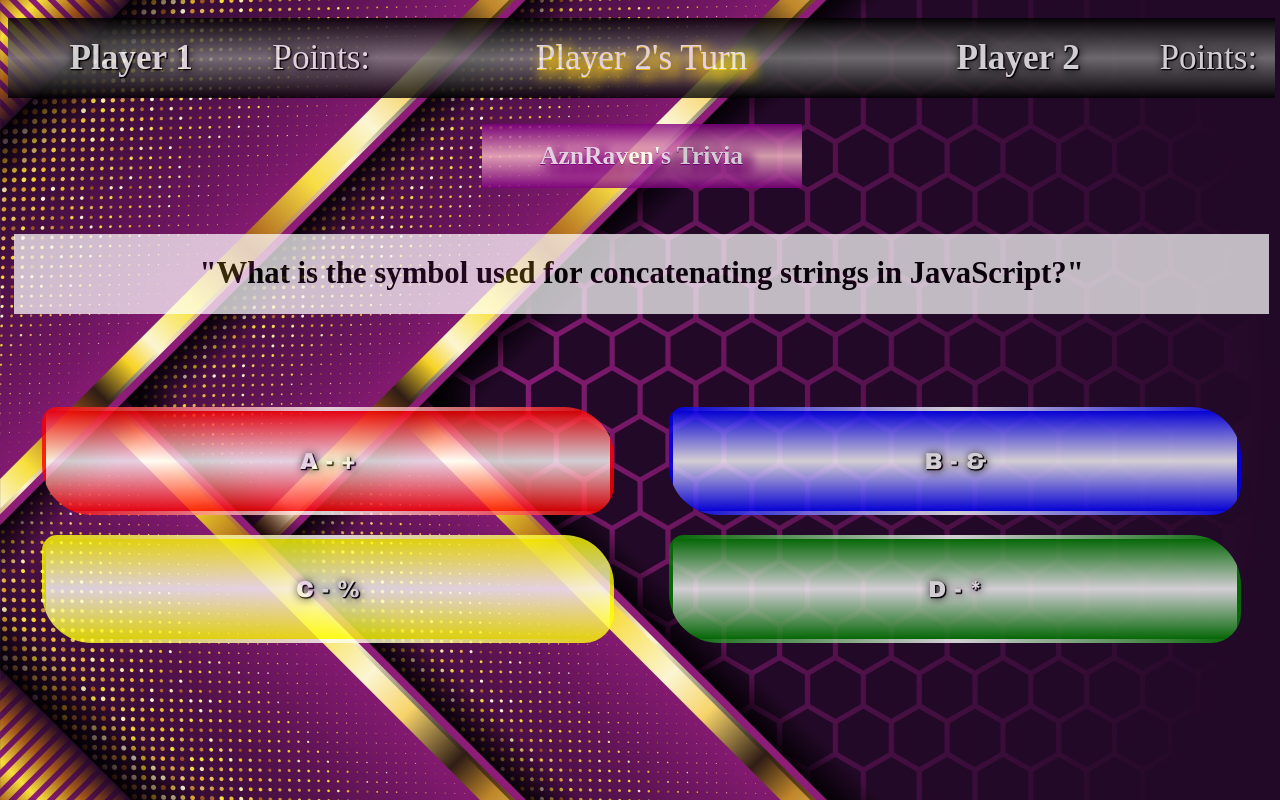
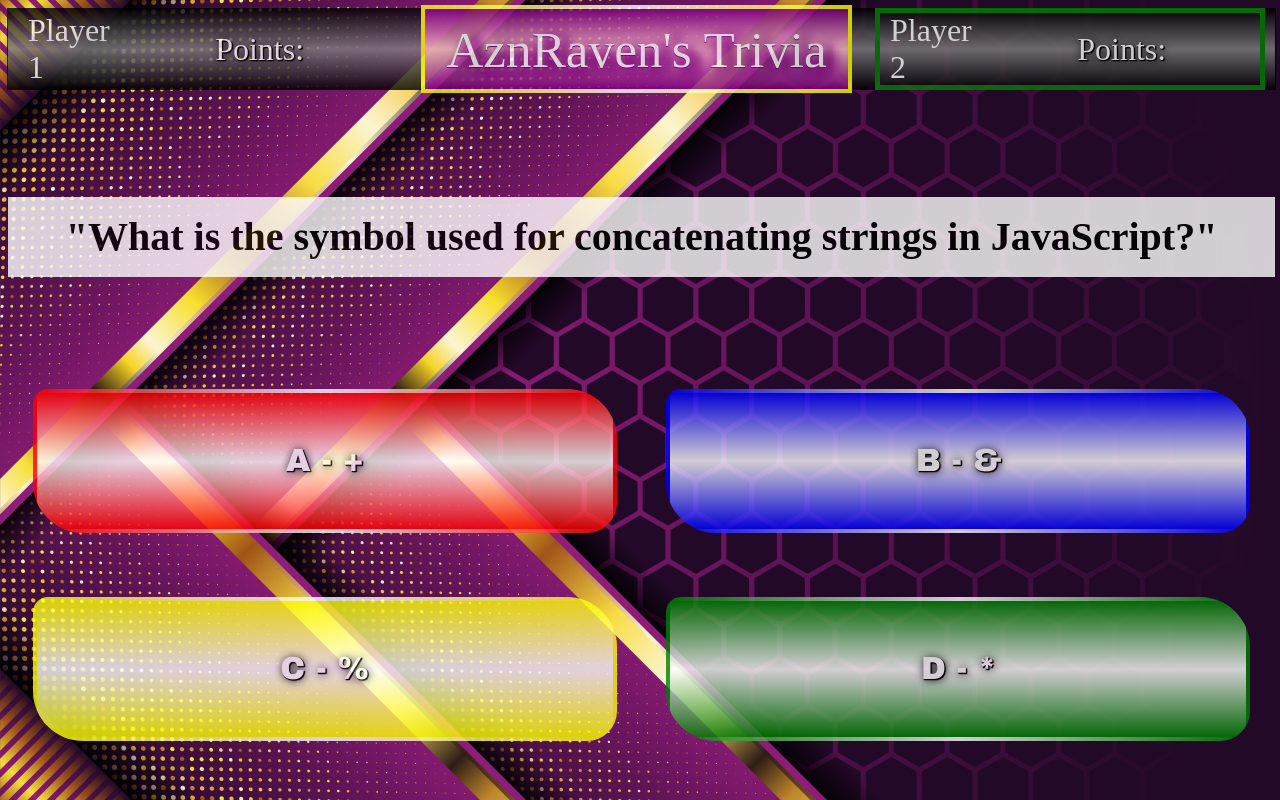
Before and after one commit to AznRaven/Trivia, a plain HTML site: page trivia/index.html in a window 1280 px wide. Drawn offline with Linux system fonts and the light colour scheme.

Commit message:
changed layout

```diff
--- a/trivia/app.js
+++ b/trivia/app.js
@@ -329,6 +329,8 @@ var p1p = document.querySelector('.p1p')
 var p2p = document.querySelector('.p2p')
 var p1D = document.querySelector('.player1D')
 var p2D = document.querySelector('.player2D')
+var player1 = document.querySelector('.player1')
+var player2 = document.querySelector('.player2')
 // var x = document.querySelector('.question')
 var answer = ''
 var selectedAnswer = ''
@@ -359,7 +361,7 @@ function sound(src) {
 }
 
 function startGame() {
-    pTurn.innerHTML = "hello"
+    // pTurn.innerHTML = "hello"
     var audio = document.getElementById("myAudio");
     audio.volume = 0.5; // set volume to 50%
     audio.play();
@@ -384,21 +386,23 @@ function startGame() {
         process.exit()
     }
     if (playerStart == 1) {
-        pTurn.innerHTML = "Player 1's Turn "
-        // p1D.style.border = "10px solid green"
+        // pTurn.innerHTML = "Player 1's Turn "
+        // p1D.style.border = "10px /'
+        // p1D.style.borderRadius  = "50px "
+        p1D.style.border = "5px solid green"
         p2D.style.border = ""
-        p1D.style.borderRadius  = "50px "
-        p1D.style.backgroundColor = "green"
-        p2D.style.borderRadius  = "50px "
-        p2D.style.backgroundColor = "pink"
+        // p2D.style.borderRadius  = "50px "
+        // p2D.style.backgroundColor = "pink"
     } else {
-        pTurn.innerHTML = "Player 2's Turn"
+        p1D.style.border = ""
+        p2D.style.border = "5px solid green"
+        // pTurn.innerHTML = "Player 2's Turn"
         // p2D.style.border = "10px solid green"
-        p1D.style.border = ""
-        p2D.style.borderRadius  = "50px "
-        p2D.style.backgroundColor = "green"
-        p1D.style.borderRadius  = "50px "
-        p1D.style.backgroundColor = "pink"
+        // p1D.style.border = ""
+        // p2D.style.borderRadius  = "50px "
+        // p2D.style.backgroundColor = "green"
+        // p1D.style.borderRadius  = "50px "
+        // p1D.style.backgroundColor = "pink"
     }
     // pTurn.innerHTML += questions.length
     // randomize index for question
@@ -525,10 +529,6 @@ function selectChoice(e) {
 
 var playerStart = Math.floor(Math.random(1) * 2) + 1
 
-// coin == 1 ? playerStart = true : playerStart = false
-
-// bgSound.play()
-// bgSound.volume = 0.5
 var audio = document.getElementById("myAudio");
 audio.volume = 0.5; // set volume to 50%
 audio.play();
--- a/trivia/index.html
+++ b/trivia/index.html
@@ -5,35 +5,36 @@
     <meta charset="UTF-8">
     <meta http-equiv="X-UA-Compatible" content="IE=edge">
     <meta name="viewport" content="width=device-width, initial-scale=1.0">
-    <title>Document</title>
+    <title>AznRaven's Trivia</title>
     <link rel="stylesheet" href="style.css">
+
     <script defer src="app.js"></script>
 </head>
 
 <body>
-    <div class="top">
+    <nav class="top">
         <div class="player1D">
-            <h2>Player 1</h2>
+            <p class="player1">Player 1</p>
             <p class="p1p">Points:</p>
         </div>
-        <div class="turn">
-        </div>
+
+        <div class="title">AznRaven's Trivia</div>
+
         <div class="player2D">
-            <h2>Player 2</h2>
+            <p class="player2">Player 2</p>
             <p class="p2p">Points:</p>
         </div>
-    </div>
-    <h3>AznRaven's Trivia</h1>
+    </nav>
+
     <div class="container">
 
         <div class="win">
         </div>
-        <!-- <div class="turn">
-        </div> -->
         <div class="log">
         </div>
 
     </div>
+
     <div class="question">
         <h1 class="ask">Question</h1>
 
@@ -51,10 +52,10 @@
     </div>
     <audio id="myAudio">
         <source src="bg1.mp3" type="audio/mpeg">
-        <button id="btnPlay">Play</button>
+        <!-- <button id="btnPlay">Play</button>
         <button id="btnPause">Pause</button>
         <button id="btnStop">Stop</button>
-        <input type="range" id="rngVolume" min="0" max="1" step=".01" value=".5"/>
+        <input type="range" id="rngVolume" min="0" max="1" step=".01" value=".5" /> -->
     </audio>
 
 </body>
--- a/trivia/style.css
+++ b/trivia/style.css
@@ -1,71 +1,48 @@
+.flex {
+    display: flex;
+
+}
+
 body {
+    /* border: 1px solid red; */
     display: flex;
+    align-items: center;
     flex-direction: column;
-    align-items: center;
-    width: 99%;
-    height: 100%;
-    /* border: 5px solid purple; */
-    justify-content: space-around;
+    height: 96vh;
+    width: 99vw;
     background-image: url("bg1.jpg");
-    background-size: auto;
     opacity: 0.8;
     background-size: cover;
 }
-
 .ask {
-    /* border: 2px solid black; */
     display: flex;
-    flex-direction: column;
+    justify-content: space-around;
+    width: 100%;
+    font-size: 5vh;
+    height: 10vh;
     align-items: center;
-    justify-content: space-around;
-    height: 10vh;
-    width: 100%;
-    opacity: 0.9;
-    color: black;
+    justify-content: center;
     background-color: white;
 }
-
-.container {
-    display: flex;
-    /* border: 5px solid purple; */
-    width: 100%;
-    /* height: 100px; */
-    justify-content: space-around;
-    /* border: 1px solid black; */
-}
-
-.col {
-    flex-direction: column;
-}
-
-.row {
-    /* border: 1px solid black; */
-    width: 100%;
-    display: flex;
-    flex-direction: row;
-    flex-wrap: wrap;
-    justify-content: space-around;
-}
-
 .answerA,
 .answerB,
 .answerC,
 .answerD {
     display: flex;
-    /* border: 100px solid black; */
     border-radius: 15px 50px 30px;
-    background: purple;
+    /* border: 4px solid red; */
+    background: white;
     border: 4px solid red;
-    width: 45%;
-    height: 100px;
+    width: 45vw;
+    height: 17vh;
     justify-content: center;
     align-items: center;
     color: white;
-    margin: 10px;
-    font-size: 150%;
+    /* margin: 10px; */
+    font-size: 4vh;
     font-family: Arial Black;
+
 }
-
 .answerA {
     border-image: linear-gradient(to right, red, white, red) 1;
     background-image: linear-gradient(red, white, red);
@@ -92,121 +69,92 @@ body {
     text-shadow: 1px 1px 10px black, 1px 1px 1px black, 1px 1px 1px black, 1px 1px 1px black;
 
 }
-
 .answerDiv {
+    /* border: 3px solid blue; */
     display: flex;
     align-items: flex-end;
-    margin-top: 5%;
+    height: 50vh;
+    flex-wrap: wrap;
+    justify-content: space-around;
+    /* align-items: flex-end; */
+    margin-top: 10vh;
+}
+.container {
+    display: flex;
+    /* gap: 100px; */
+    width: 100%;
+    height: 10vh;
+    justify-content: space-around;
+    flex-direction: row;
 }
 
 .player1D,
+.player1,
+.player2,
 .player2D {
+    /* border: 3px solid yellow; */
     display: flex;
-    /* border: 1px solid red; */
-    /* flex-direction: column; */
-    /* border-radius: 15px 50px 30px; */
-    /* background: purple; */
-    /* background-image: linear-gradient(black, grey); */
-    color: white;
     justify-content: center;
     align-items: center;
-    /* height: 1%; */
+    margin: 10px;
     width: 30%;
-    border-image: linear-gradient(to right, darkblue, darkorchid) 1;
-    /* linear-gradient(
-      to bottom,
-      red,
-      rgba(0, 0, 0, 0)
-    ) 1 100%; */
-}
-
-.player2D {
-    margin-left: auto;
-}
-
-.turn {
-    /* border: 1px solid black; */
-    display: flex;
-    /* height: 100%; */
-    width: 100%;
-    /* margin-left: 5%; */
-    display: flex;
-    align-items: center;
-    justify-content: center;
     color: white;
-    font-size: 220%;
-    /* background-color: black; */
-    /* text-decoration: underline overline white; */
-    text-shadow: 10px 0 10px gold, 0 1px 0 gold, 0 10px 10px gold, 10px 10px 10px gold;
+    height: 9vh;
+    /* border-image: linear-gradient(to right, darkblue, darkorchid) 1; */
 
 }
-
-.question {
-    display: flex;
-    flex-direction: column;
-    /* border: 1px solid red; */
-    color: white;
-    width: 99%;
-    height: 100%;
-    align-items: center;
-    align-content: space-between;
-    font-size: 1.2vw;
+.player1, .player2, .p1p, .p2p {
+    font-size: 4vh;
 }
-
-h3 {
-    display: flex;
-    align-items: center;
-    justify-content: center;
-    /* border-radius: 30px solid yellow; */
-    height: 8vh;
-    width: 25vw;
-    font-size: 2vw;
-    color: white;
-    /* border: 4px solid yellow; */
-    border-image: linear-gradient(to right, purple, pink, purple) 1;
-    background-image: linear-gradient(purple, pink, purple);
-    text-shadow: 10px 0 10px purple, 0 1px 0 purple, 0 10px 10px purple, 10px 10px 10px purple;
-}
-
-h2 {
-    /* text-align: center; */
-    align-content: center;
-    /* border: 2px solid yellow; */
-    width: 700px;
-    height: 100%;
-    font-size: 220%;
-    /* border-radius: 45px; */
-    display: flex;
-    align-items: center;
-    justify-content: center;
-    background-image: linear-gradient(black, grey, black);
-    text-shadow: 1px 1px 10px black, 1px 1px 1px black, 1px 1px 1px black, 1px 1px 1px black;
-
-}
-
+/* .player1D {
+    border: 5px solid red;
+} */
 .p1p,
 .p2p {
     align-content: center;
     /* border: 2px solid yellow; */
-    font-size: 220%;
+    /* font-size: 220%; */
     width: 100%;
     height: 100%;
     /* border-radius: 45px; */
     display: flex;
     align-items: center;
     justify-content: center;
-    background-image: linear-gradient(black, grey, black);
+    /* background-image: linear-gradient(black, grey, black); */
     text-shadow: 1px 1px 10px black, 1px 1px 1px black, 1px 1px 1px black, 1px 1px 1px black;
 
 }
+.title {
+    font-size: 5vh;
+    /* margin-left: 50%; */
+    border: 4px solid red;
+}
+.question {
+    width: 100%;
+}
+.title {
+    display: flex;
+    align-items: center;
+    justify-content: center;
+    /* border-radius: 30px solid yellow; */
+    height: 100%;
+    width: 33vw;
+    font-size: 4vw;
+    color: white;
+    opacity: 1;
+    /* border: 4px solid yellow; */
+    border-image: linear-gradient(to right, yellow, white, yellow) 1;
+    background-image: linear-gradient(purple, pink, purple);
+    text-shadow: 10px 0 10px purple, 0 1px 0 purple, 0 10px 10px purple, 10px 10px 10px purple;
+}
+nav {
+    border: 1px solid black;
+    height: 10vh;
+    /* height: 50px; */
+    justify-content: space-between;
+    align-items: center;
+    width: 100%;
+    display: flex;
+    background-image: linear-gradient(black, grey, black);
 
-.top {
-    /* border: 1px solid red; */
-    height: 10vh;
-    width: 100%;
-    /* background-color: #a2cbb6; */
-    margin-top: 10px;
-    display: flex;
-    justify-content: space-between;
-    background-image: linear-gradient(black, grey, black);
 }
```
